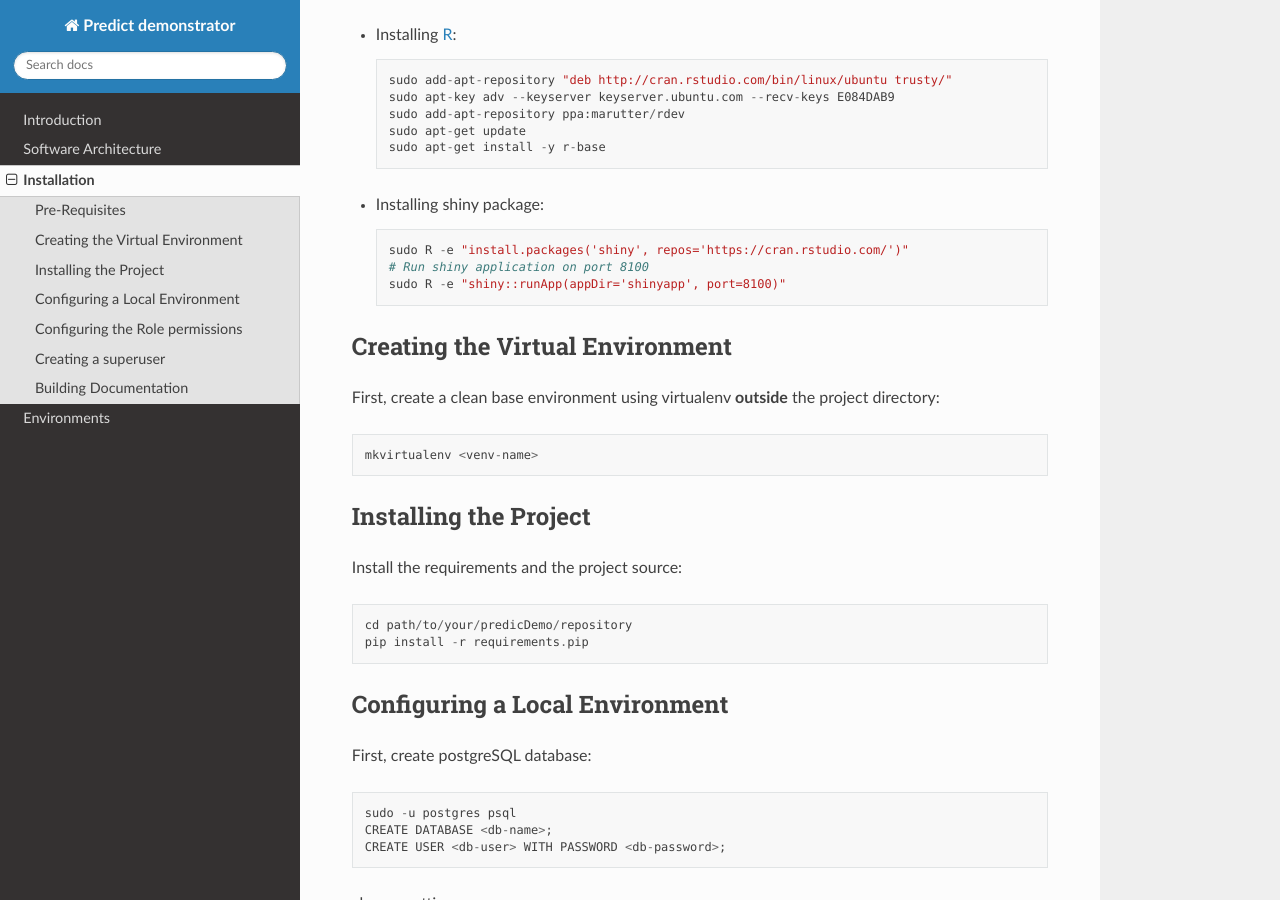
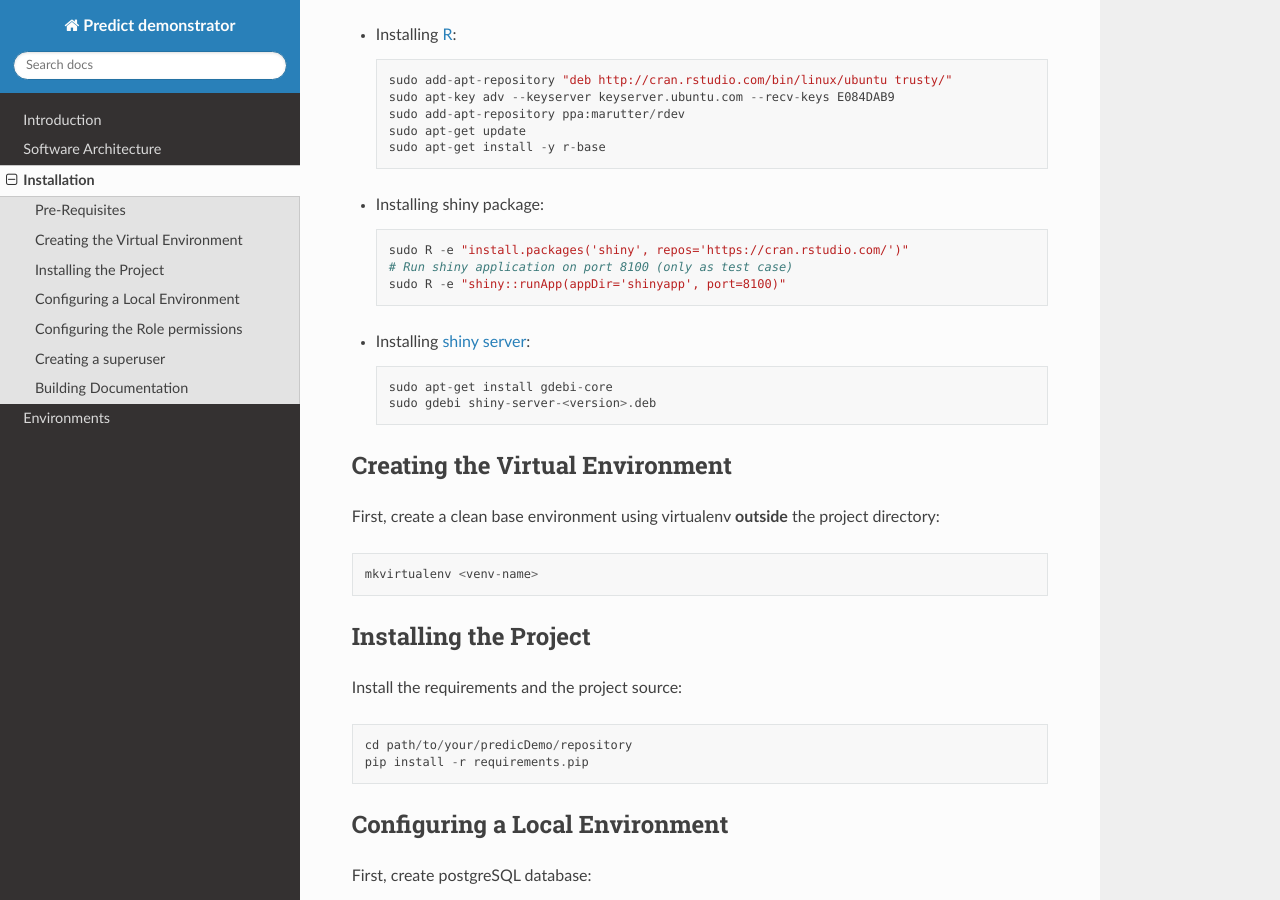
Before and after one commit to hoffmka/predictdemo, a Sphinx documentation site: the page built from docs/source/install.rst, in a window 1280 px wide and 900 px high, scrolled down 679 px. Built offline with Sphinx 7.4.7 and the Read the Docs theme 2.0.0, drawn with Linux system fonts in a browser that asks for light colours; formulas are drawn with MathJax 3.

Commit message:
Adding Shiny server installation to docs

```diff
--- a/docs/source/install.rst
+++ b/docs/source/install.rst
@@ -38,9 +38,13 @@ Pre-Requisites
 * Installing shiny package::
 
     sudo R -e "install.packages('shiny', repos='https://cran.rstudio.com/')"
-    # Run shiny application on port 8100
+    # Run shiny application on port 8100 (only as test case)
     sudo R -e "shiny::runApp(appDir='shinyapp', port=8100)"
 
+* Installing `shiny server <https://rstudio.com/products/shiny/download-server/ubuntu/>`_::
+
+    sudo apt-get install gdebi-core
+    sudo gdebi shiny-server-<version>.deb
 
 Creating the Virtual Environment
 ================================
```
